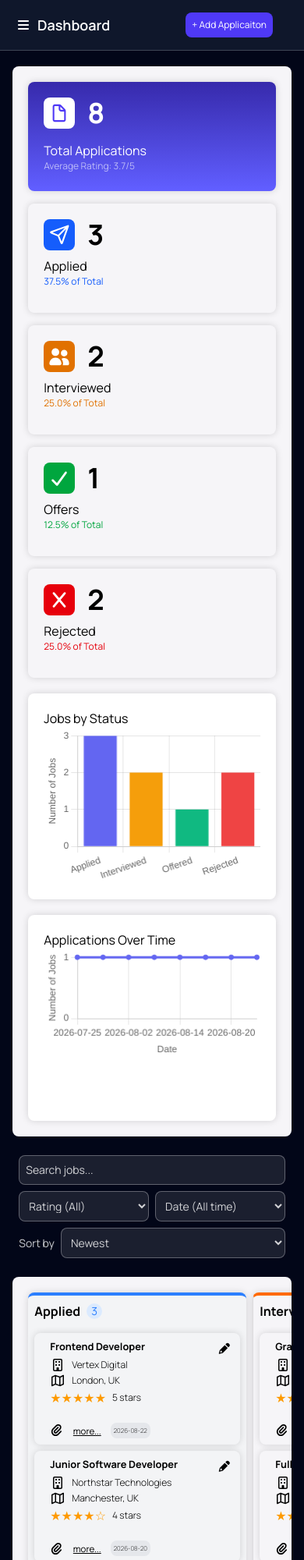
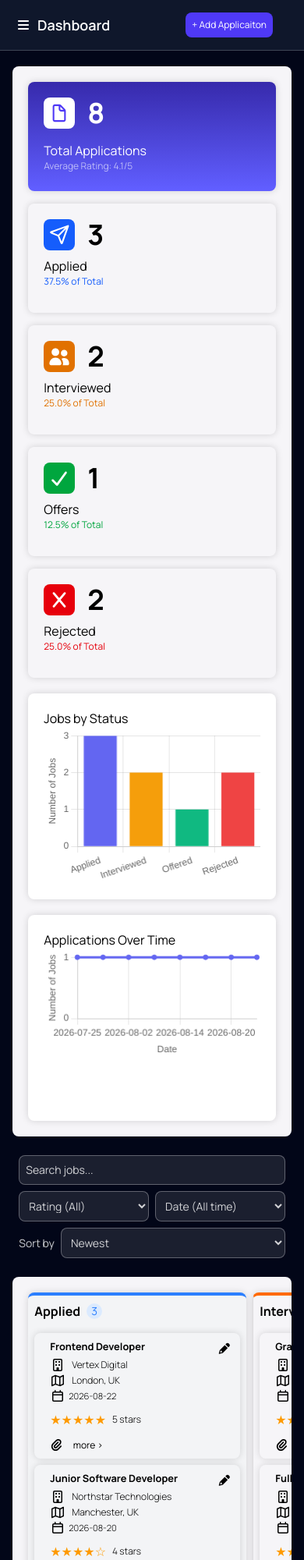
Before and after one commit to Usman-Iqbal-5/TypeScript-Job-Tracker, a website built with Vite: page index.html in a window 390 px wide. Shown: the top 2000 px of the page at 78% size. Built offline with nearby package versions, Linux system fonts and the light colour scheme; a web font is replaced by a local one.

Commit message:
improved job card format, added average rating and favicon.

```diff
--- a/index.html
+++ b/index.html
@@ -5,6 +5,7 @@
     <meta charset="UTF-8">
     <meta name="viewport" content="width=device-width, initial-scale=1.0">
     <title>Job Tracker</title>
+    <link rel="icon" href="/images/favicon/favicon.png" type="image/png">
     <link rel="preconnect" href="https://fonts.googleapis.com">
     <link rel="preconnect" href="https://fonts.gstatic.com" crossorigin>
     <link
@@ -101,16 +102,14 @@
                                         <path
                                             d="M304 112L192 112C183.2 112 176 119.2 176 128L176 512C176 520.8 183.2 528 192 528L448 528C456.8 528 464 520.8 464 512L464 272L376 272C336.2 272 304 239.8 304 200L304 112zM444.1 224L352 131.9L352 200C352 213.3 362.7 224 376 224L444.1 224zM128 128C128 92.7 156.7 64 192 64L325.5 64C342.5 64 358.8 70.7 370.8 82.7L493.3 205.3C505.3 217.3 512 233.6 512 250.6L512 512C512 547.3 483.3 576 448 576L192 576C156.7 576 128 547.3 128 512L128 128z" />
                                     </svg>
-                                    <h2 class="text-4xl font-bold">
-                                        9
-                                    </h2>
+                                    <h2 class="text-4xl font-bold"></h2>
                                 </div>
                                 <div>
                                     <h3 class="text-white">
                                         Total Applications
                                     </h3>
                                     <p class="text-xs text-white/60 wrap-break-word">
-                                        Average Rating: <span>3.7</span>/5
+                                        Average Rating: <span></span>/5
                                     </p>
                                 </div>
                             </div>
@@ -123,16 +122,14 @@
                                         <path
                                             d="M322.5 351.7L523.4 150.9L391 520.3L322.5 351.7zM489.4 117L288.6 317.8L120 249.3L489.4 117zM70.1 280.8L275.9 364.4L359.5 570.2C364.8 583.3 377.6 591.9 391.8 591.9C406.5 591.9 419.6 582.7 424.6 568.8L602.6 72C606.1 62.2 603.6 51.4 596.3 44C589 36.6 578.1 34.2 568.3 37.7L71.4 215.7C57.5 220.7 48.3 233.8 48.3 248.5C48.3 262.7 56.9 275.5 70 280.8z" />
                                     </svg>
-                                    <h2 class="text-4xl font-bold">
-                                        23
-                                    </h2>
+                                    <h2 class="text-4xl font-bold"></h2>
                                 </div>
                                 <div>
                                     <h3>
                                         Applied
                                     </h3>
                                     <p class="text-xs text-blue-600 wrap-break-word">
-                                        <span>55.3</span>% of Total
+                                        <span></span>% of Total
                                     </p>
                                 </div>
                             </div>
@@ -145,16 +142,14 @@
                                         <path
                                             d="M96 192C96 130.1 146.1 80 208 80C269.9 80 320 130.1 320 192C320 253.9 269.9 304 208 304C146.1 304 96 253.9 96 192zM32 528C32 430.8 110.8 352 208 352C305.2 352 384 430.8 384 528L384 534C384 557.2 365.2 576 342 576L74 576C50.8 576 32 557.2 32 534L32 528zM464 128C517 128 560 171 560 224C560 277 517 320 464 320C411 320 368 277 368 224C368 171 411 128 464 128zM464 368C543.5 368 608 432.5 608 512L608 534.4C608 557.4 589.4 576 566.4 576L421.6 576C428.2 563.5 432 549.2 432 534L432 528C432 476.5 414.6 429.1 385.5 391.3C408.1 376.6 435.1 368 464 368z" />
                                     </svg>
-                                    <h2 class="text-4xl font-bold">
-                                        9
-                                    </h2>
+                                    <h2 class="text-4xl font-bold"></h2>
                                 </div>
                                 <div>
                                     <h3>
                                         Interviewed
                                     </h3>
                                     <p class="text-xs text-amber-600 wrap-break-word">
-                                        <span>23.7</span>% of Total
+                                        <span></span>% of Total
                                     </p>
                                 </div>
                             </div>
@@ -167,16 +162,14 @@
                                         <path
                                             d="M530.8 134.1C545.1 144.5 548.3 164.5 537.9 178.8L281.9 530.8C276.4 538.4 267.9 543.1 258.5 543.9C249.1 544.7 240 541.2 233.4 534.6L105.4 406.6C92.9 394.1 92.9 373.8 105.4 361.3C117.9 348.8 138.2 348.8 150.7 361.3L252.2 462.8L486.2 141.1C496.6 126.8 516.6 123.6 530.9 134z" />
                                     </svg>
-                                    <h2 class="text-4xl font-bold">
-                                        2
-                                    </h2>
+                                    <h2 class="text-4xl font-bold"></h2>
                                 </div>
                                 <div>
                                     <h3>
                                         Offers
                                     </h3>
                                     <p class="text-xs text-green-600 wrap-break-word">
-                                        <span>5.3</span>% of Total
+                                        <span></span>% of Total
                                     </p>
                                 </div>
                             </div>
@@ -189,16 +182,14 @@
                                         <path
                                             d="M504.6 148.5C515.9 134.9 514.1 114.7 500.5 103.4C486.9 92.1 466.7 93.9 455.4 107.5L320 270L184.6 107.5C173.3 93.9 153.1 92.1 139.5 103.4C125.9 114.7 124.1 134.9 135.4 148.5L278.3 320L135.4 491.5C124.1 505.1 125.9 525.3 139.5 536.6C153.1 547.9 173.3 546.1 184.6 532.5L320 370L455.4 532.5C466.7 546.1 486.9 547.9 500.5 536.6C514.1 525.3 515.9 505.1 504.6 491.5L361.7 320L504.6 148.5z" />
                                     </svg>
-                                    <h2 class="text-4xl font-bold">
-                                        6
-                                    </h2>
+                                    <h2 class="text-4xl font-bold"></h2>
                                 </div>
                                 <div>
                                     <h3>
                                         Rejected
                                     </h3>
                                     <p class="text-xs text-red-600 wrap-break-word">
-                                        <span>15.7</span>% of Total
+                                        <span></span>% of Total
                                     </p>
                                 </div>
                             </div>
@@ -455,7 +446,7 @@
                         type="date">
                 </div>
                 <div class="flex flex-col w-full">
-                    <label class="text-xs" for="job-status">Job Status</label>
+                    <label class="text-xs" for="job-status">Job Status <span class="text-red-600">*</span></label>
                     <select id="job-status"
                         class="p-2 text-xs text-gray-500 border rounded-sm border-gray-950/30 focus:outline-indigo-600"
                         required>
--- a/src/app.ts
+++ b/src/app.ts
@@ -89,6 +89,9 @@ const dashboard = document.getElementById("dashboard") as HTMLDivElement;
 const dashboardTotalNum = document.querySelector<HTMLDivElement>(
   "#dashboard__total h2",
 )!;
+const dashboardRating = document.querySelector<HTMLSpanElement>(
+  "#dashboard__total span",
+)!;
 const dashboardAppliedlNum = document.querySelector<HTMLHeadingElement>(
   "#dashboard__applied h2",
 )!;
@@ -155,8 +158,8 @@ function DeleteJob(job: job): void {
     (currentJob) => currentJob.id === job.id,
   );
 
-  if (index !== -1) {
-    filteredJobs.splice(index, 1);
+  if (FilteredIndex !== -1) {
+    filteredJobs.splice(FilteredIndex, 1);
   }
 
   // update UI KanbanBoard
@@ -164,6 +167,13 @@ function DeleteJob(job: job): void {
 }
 
 // utlity functions
+
+function calculateAverageRating():string {
+  const total = jobs.reduce((sum, job)=>{
+    return job.rating + sum;
+  }, 0)
+  return (total/jobs.length).toFixed(1);
+}
 
 function calculateDateFilter(): Date | null {
   const now = new Date();
@@ -253,6 +263,10 @@ function applyFilters() {
 }
 
 // Rendering UI Functions
+
+function updateAverageRating():void {
+  dashboardRating.textContent = calculateAverageRating();
+}
 
 function updateJobSideArea(job: job) {
   selectedSideJob = job;
@@ -371,7 +385,13 @@ function createJobCard(job: job, board: HTMLDivElement): void {
 
   //Title Section -  edit icon
   const EditIcon = createIcon(
-    ["w-[1.1rem]", "min-w-[17.6px]","shrink-0", "ml-auto", "hover:fill-green-500"],
+    [
+      "w-[1.1rem]",
+      "min-w-[17.6px]",
+      "shrink-0",
+      "ml-auto",
+      "hover:fill-green-500",
+    ],
     "M100.4 417.2C104.5 402.6 112.2 389.3 123 378.5L304.2 197.3L338.1 163.4C354.7 180 389.4 214.7 442.1 267.4L476 301.3L442.1 335.2L260.9 516.4C250.2 527.1 236.8 534.9 222.2 539L94.4 574.6C86.1 576.9 77.1 574.6 71 568.4C64.9 562.2 62.6 553.3 64.9 545L100.4 417.2zM156 413.5C151.6 418.2 148.4 423.9 146.7 430.1L122.6 517L209.5 492.9C215.9 491.1 221.7 487.8 226.5 483.2L155.9 413.5zM510 267.4C493.4 250.8 458.7 216.1 406 163.4L372 129.5C398.5 103 413.4 88.1 416.9 84.6C430.4 71 448.8 63.4 468 63.4C487.2 63.4 505.6 71 519.1 84.6L554.8 120.3C568.4 133.9 576 152.3 576 171.4C576 190.5 568.4 209 554.8 222.5C551.3 226 536.4 240.9 509.9 267.4z",
   );
 
@@ -411,11 +431,35 @@ function createJobCard(job: job, board: HTMLDivElement): void {
   locationTitle.classList.add("text-xs", "font-light");
   locationSection.append(locationTitle);
 
+  // date
+  const dateSection = document.createElement("div");
+  dateSection.classList.add("flex", "items-center");
+
+  const dateIcon = createIcon(
+    ["w-5"],
+    "M216 64C229.3 64 240 74.7 240 88L240 128L400 128L400 88C400 74.7 410.7 64 424 64C437.3 64 448 74.7 448 88L448 128L480 128C515.3 128 544 156.7 544 192L544 480C544 515.3 515.3 544 480 544L160 544C124.7 544 96 515.3 96 480L96 192C96 156.7 124.7 128 160 128L192 128L192 88C192 74.7 202.7 64 216 64zM216 176L160 176C151.2 176 144 183.2 144 192L144 240L496 240L496 192C496 183.2 488.8 176 480 176L216 176zM144 288L144 480C144 488.8 151.2 496 160 496L480 496C488.8 496 496 488.8 496 480L496 288L144 288z",
+  );
+
+  dateSection.append(dateIcon);
+
+  const datestamp = document.createElement("p");
+  datestamp.classList.add(
+    "text-[0.7rem]",
+    "flex",
+    "items-center",
+    "px-1",
+    "font-light",
+  );
+  const date = job.appliedDate;
+  datestamp.textContent = date;
+  dateSection.append(datestamp);
+
   // Rating seciton
   const ratingSection = document.createElement("div");
   ratingSection.id = "rating-section";
   ratingSection.classList.add(
     "flex",
+    "mt-2",
     "items-center",
     "min-w-0",
     "overflow-hidden",
@@ -449,7 +493,7 @@ function createJobCard(job: job, board: HTMLDivElement): void {
   cardFooter.id = "";
   cardFooter.classList.add(
     "w-full",
-    "mt-5",
+    "mt-3",
     "flex",
     "items-center",
     "gap-3",
@@ -472,44 +516,26 @@ function createJobCard(job: job, board: HTMLDivElement): void {
   // read more button
   const readmore = document.createElement("button");
   readmore.classList.add(
-    "text-[0.72rem]",
+    "text-xs",
     "bg-transparent",
     "cursor-pointer",
-    "underline",
+    "hover:underline",
     "hover:text-indigo-700",
     "shrink-0",
   );
-  readmore.textContent = "more...";
+  readmore.innerHTML = "more >";
   readmore.addEventListener("click", () => {
     openJobSide(job);
   });
 
   cardFooter.append(readmore);
 
-  // date
-  const datestamp = document.createElement("span");
-  datestamp.classList.add(
-  "text-[clamp(0.5rem,1vw,0.7rem)]",
-  "flex",
-  "items-center",
-  "p-1",
-  "h-5",
-  "font-extralight",
-  "rounded-lg",
-  "bg-gray-200",
-  "whitespace-nowrap",
-  "shrink",
-  "min-w-0",
-);
-  const date = job.appliedDate;
-  datestamp.textContent = date;
-
-  cardFooter.append(datestamp);
 
   // appending
   card.append(titleSection);
   card.append(companySection);
   card.append(locationSection);
+  card.append(dateSection);
   card.append(ratingSection);
   card.append(cardFooter);
 
@@ -687,6 +713,7 @@ function renderJobs(jobArray: job[]) {
 
 function startApp(): void {
   applyFilters();
+  updateAverageRating();
   updateDashboardCharts();
   updateDashboardCounts();
 }
@@ -828,6 +855,7 @@ function handleApplicationSubmit(event: SubmitEvent) {
     editExistingJobId = null;
   }
 
+  updateAverageRating()
   updateDashboardCharts();
   updateDashboardCounts();
   closeModal();
@@ -840,7 +868,7 @@ function addJob(event: DragEvent, status: JobStatus): void {
   currentJob!.status = status;
 
   applyFilters();
-
+  updateAverageRating()
   updateDashboardCharts();
   updateDashboardCounts();
   closeJobSide();
@@ -937,13 +965,13 @@ applicationForm?.addEventListener("submit", handleApplicationSubmit);
 jobSideCloseButton.addEventListener("click", closeJobSide);
 jobSideEditButton.addEventListener("click", () => {
   if (!selectedSideJob) return;
-
   openEditModal(selectedSideJob);
 });
 jobSideDeleteButton.addEventListener("click", () => {
   if (!selectedSideJob) return;
   DeleteJob(selectedSideJob);
   closeJobSide();
+  updateAverageRating()
   updateDashboardCharts();
   updateKanbanCounts();
   updateDashboardCounts();
```
Also changed, not shown: public/images/favicon/favicon.png (added). Lines whose indentation alone changed are shown as unchanged.
